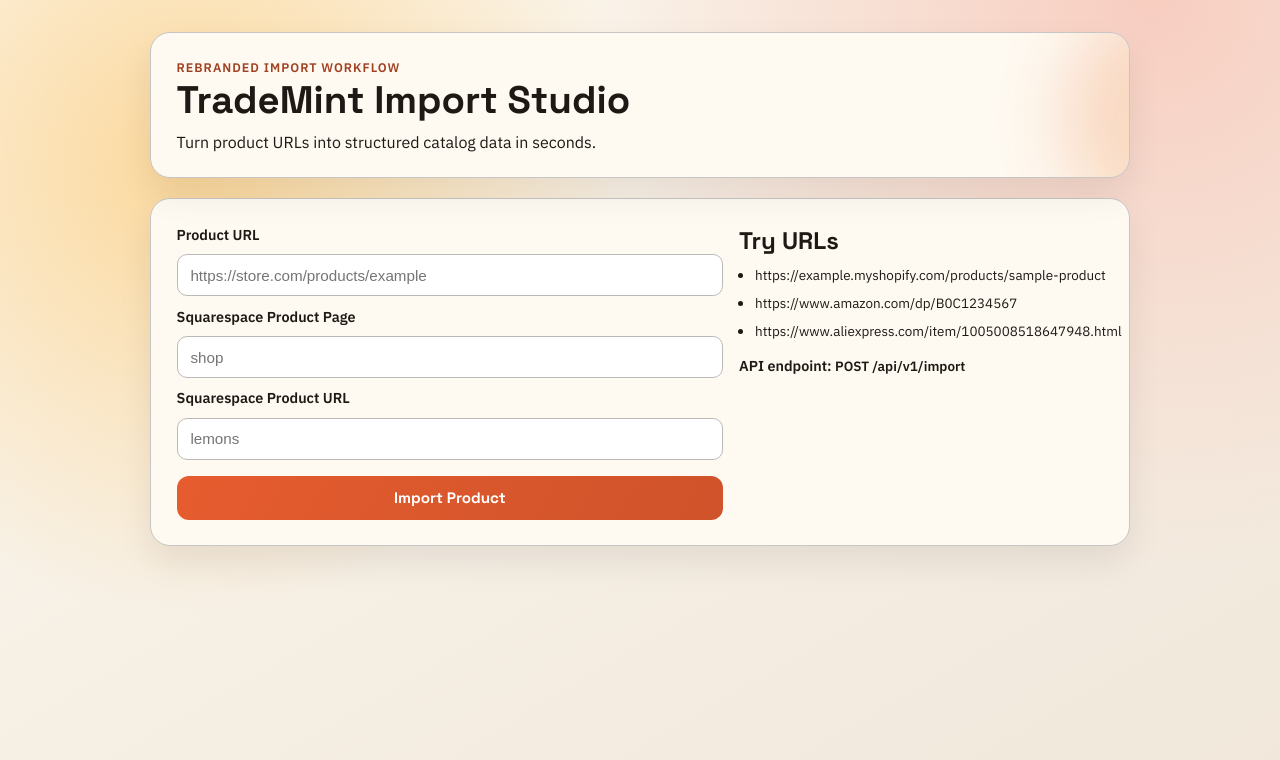
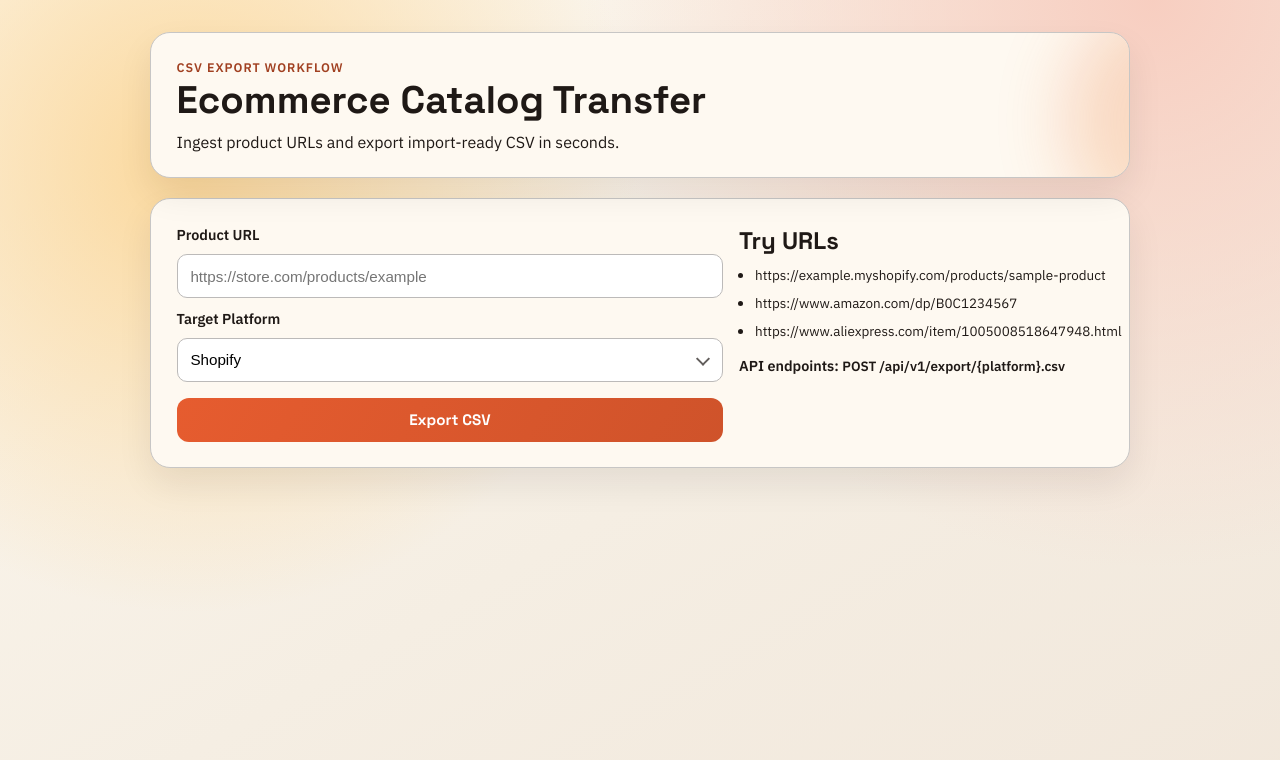
Before and after one commit to walkidni/shelfshift, a FastAPI app: page / in a window 1280 px wide. Shown: the top 760 px of the page. Run offline with FastAPI, Linux system fonts and the light colour scheme.

Commit message:
rebrand to url -> csv purpose

```diff
--- a/app/__init__.py
+++ b/app/__init__.py
@@ -1 +1 @@
-"""TradeMint import application package."""
+"""Ecommerce Catalog Transfer application package."""
--- a/app/config.py
+++ b/app/config.py
@@ -31,10 +31,10 @@ def get_settings() -> Settings:
         if origin.strip()
     )
     return Settings(
-        app_name=os.getenv("APP_NAME", "TradeMint Import Studio"),
+        app_name=os.getenv("APP_NAME", "Ecommerce Catalog Transfer"),
         app_tagline=os.getenv(
             "APP_TAGLINE",
-            "Turn product URLs into structured catalog data in seconds.",
+            "Ingest product URLs and export import-ready CSV in seconds.",
         ),
         brand_primary=os.getenv("BRAND_PRIMARY", "#e65c2f"),
         brand_secondary=os.getenv("BRAND_SECONDARY", "#f8b84a"),
--- a/app/main.py
+++ b/app/main.py
@@ -1,4 +1,3 @@
-import json
 from pathlib import Path
 
 from fastapi import FastAPI, Form, HTTPException, Query, Request
@@ -28,7 +27,7 @@ STATIC_DIR = BASE_DIR / "web" / "static"
 settings = get_settings()
 app = FastAPI(
     title=settings.app_name,
-    summary="Product URL importer with API + web interface",
+    summary="Ingest product URLs and export importable platform CSV files",
     version="1.0.0",
 )
 
@@ -95,9 +94,31 @@ def _run_import_product(product_url: str) -> ProductResult:
         raise HTTPException(status_code=500, detail=f"Internal import error: {exc}") from exc
 
 
-def _run_import(product_url: str) -> dict:
-    product = _run_import_product(product_url)
-    return product.to_dict(include_raw=settings.debug)
+def _export_csv_for_target(
+    product: ProductResult,
+    *,
+    target_platform: str,
+    publish: bool,
+    squarespace_product_page: str,
+    squarespace_product_url: str,
+) -> tuple[str, str]:
+    target = (target_platform or "").strip().lower()
+    if target == "shopify":
+        return product_to_shopify_csv(product, publish=publish)
+    if target == "squarespace":
+        return product_to_squarespace_csv(
+            product,
+            publish=publish,
+            product_page=squarespace_product_page,
+            product_url=squarespace_product_url,
+        )
+    if target == "woocommerce":
+        return product_to_woocommerce_csv(product, publish=publish)
+
+    raise HTTPException(
+        status_code=422,
+        detail="target_platform must be one of: shopify, squarespace, woocommerce",
+    )
 
 
 def _csv_attachment_response(csv_text: str, filename: str) -> Response:
@@ -111,12 +132,9 @@ def _csv_attachment_response(csv_text: str, filename: str) -> Response:
 def _render_index(
     request: Request,
     *,
-    result_json: str | None,
-    shopify_csv_url: str | None,
-    squarespace_csv_url: str | None,
-    woocommerce_csv_url: str | None,
     error: str | None,
     product_url: str,
+    target_platform: str,
     squarespace_product_page: str,
     squarespace_product_url: str,
     status_code: int = 200,
@@ -126,13 +144,10 @@ def _render_index(
         "index.html",
         {
             "brand": settings,
-            "result_json": result_json,
-            "shopify_csv_url": shopify_csv_url,
-            "squarespace_csv_url": squarespace_csv_url,
-            "woocommerce_csv_url": woocommerce_csv_url,
             "error": error,
             "form": {
                 "product_url": product_url,
+                "target_platform": target_platform,
                 "squarespace_product_page": squarespace_product_page,
                 "squarespace_product_url": squarespace_product_url,
             },
@@ -188,12 +203,9 @@ def export_woocommerce_csv_from_body(payload: ExportWooCommerceCsvRequest) -> Re
 def home(request: Request) -> HTMLResponse:
     return _render_index(
         request,
-        result_json=None,
-        shopify_csv_url=None,
-        squarespace_csv_url=None,
-        woocommerce_csv_url=None,
         error=None,
         product_url="",
+        target_platform="shopify",
         squarespace_product_page="",
         squarespace_product_url="",
     )
@@ -236,39 +248,32 @@ def export_woocommerce_csv_from_web(
     return _csv_attachment_response(csv_text, filename)
 
 
-@app.post("/import", response_class=HTMLResponse)
-def import_from_web(
+@app.post("/export.csv")
+def export_csv_from_web(
     request: Request,
     product_url: str = Form(...),
+    target_platform: str = Form(...),
+    publish: bool = Form(False),
     squarespace_product_page: str = Form(default=""),
     squarespace_product_url: str = Form(default=""),
-) -> HTMLResponse:
-    payload = None
-    shopify_csv_url = None
-    squarespace_csv_url = None
-    woocommerce_csv_url = None
-    error = None
-    status_code = 200
+) -> Response:
     try:
         product = _run_import_product(product_url)
-        payload = product.to_dict(include_raw=settings.debug)
-        shopify_csv_url = "/export/shopify.csv"
-        squarespace_csv_url = "/export/squarespace.csv"
-        woocommerce_csv_url = "/export/woocommerce.csv"
+        csv_text, filename = _export_csv_for_target(
+            product,
+            target_platform=target_platform,
+            publish=publish,
+            squarespace_product_page=squarespace_product_page,
+            squarespace_product_url=squarespace_product_url,
+        )
+        return _csv_attachment_response(csv_text, filename)
     except HTTPException as exc:
-        error = exc.detail
-        status_code = exc.status_code
-
-    result_json = json.dumps(payload, indent=2) if payload else None
-    return _render_index(
-        request,
-        result_json=result_json,
-        shopify_csv_url=shopify_csv_url,
-        squarespace_csv_url=squarespace_csv_url,
-        woocommerce_csv_url=woocommerce_csv_url,
-        error=error,
-        product_url=product_url,
-        squarespace_product_page=squarespace_product_page,
-        squarespace_product_url=squarespace_product_url,
-        status_code=status_code,
-    )
+        return _render_index(
+            request,
+            error=exc.detail,
+            product_url=product_url,
+            target_platform=target_platform,
+            squarespace_product_page=squarespace_product_page,
+            squarespace_product_url=squarespace_product_url,
+            status_code=exc.status_code,
+        )
--- a/app/web/static/styles.css
+++ b/app/web/static/styles.css
@@ -90,19 +90,58 @@ label {
   font-weight: 600;
 }
 
-input {
+input,
+select {
   width: 100%;
   min-width: 0;
+  display: block;
+  height: 44px;
   border: 1px solid color-mix(in srgb, var(--brand-ink), white 70%);
   border-radius: 10px;
   padding: 0.72rem 0.8rem;
   font-size: 0.95rem;
+  line-height: 1.2;
   background: white;
 }
 
-input:focus {
+input:focus,
+select:focus {
   outline: 2px solid color-mix(in srgb, var(--brand-primary), white 35%);
   border-color: transparent;
+}
+
+select {
+  appearance: none;
+  -webkit-appearance: none;
+  -moz-appearance: none;
+  padding-right: 2.5rem;
+}
+
+.select-wrap {
+  position: relative;
+  width: 100%;
+}
+
+.conditional-fields {
+  display: grid;
+  gap: 0.65rem;
+}
+
+.conditional-fields.is-hidden {
+  display: none;
+}
+
+.select-wrap::after {
+  content: "";
+  position: absolute;
+  right: 0.95rem;
+  top: 50%;
+  width: 0.5rem;
+  height: 0.5rem;
+  border-right: 2px solid color-mix(in srgb, var(--brand-ink), white 30%);
+  border-bottom: 2px solid color-mix(in srgb, var(--brand-ink), white 30%);
+  transform: translateY(-62%) rotate(45deg);
+  pointer-events: none;
 }
 
 button {
--- a/app/web/templates/index.html
+++ b/app/web/templates/index.html
@@ -22,13 +22,15 @@
   <body>
     <main class="shell">
       <section class="panel hero">
-        <p class="eyebrow">Rebranded Import Workflow</p>
+        <p class="eyebrow">CSV Export Workflow</p>
         <h1>{{ brand.app_name }}</h1>
         <p>{{ brand.app_tagline }}</p>
       </section>
 
       <section class="panel grid">
-        <form class="import-form" method="post" action="/import">
+        <form class="import-form" method="post" action="/export.csv">
+          {% set show_squarespace_fields = form.target_platform == "squarespace" %}
+
           <label for="product_url">Product URL</label>
           <input
             id="product_url"
@@ -39,6 +41,20 @@
             required
           />
 
+          <label for="target_platform">Target Platform</label>
+          <div class="select-wrap">
+            <select id="target_platform" name="target_platform" required>
+              <option value="shopify" {% if form.target_platform == "shopify" %}selected{% endif %}>Shopify</option>
+              <option value="squarespace" {% if form.target_platform == "squarespace" %}selected{% endif %}>Squarespace</option>
+              <option value="woocommerce" {% if form.target_platform == "woocommerce" %}selected{% endif %}>WooCommerce</option>
+            </select>
+          </div>
+
+          <div
+            id="squarespace-fields"
+            class="conditional-fields{% if not show_squarespace_fields %} is-hidden{% endif %}"
+            aria-hidden="{% if show_squarespace_fields %}false{% else %}true{% endif %}"
+          >
             <label for="squarespace_product_page">Squarespace Product Page</label>
             <input
               id="squarespace_product_page"
@@ -46,6 +62,7 @@
               type="text"
               placeholder="shop"
               value="{{ form.squarespace_product_page }}"
+              {% if not show_squarespace_fields %}disabled{% endif %}
             />
 
             <label for="squarespace_product_url">Squarespace Product URL</label>
@@ -55,9 +72,11 @@
               type="text"
               placeholder="lemons"
               value="{{ form.squarespace_product_url }}"
+              {% if not show_squarespace_fields %}disabled{% endif %}
             />
+          </div>
 
-          <button type="submit">Import Product</button>
+          <button type="submit">Export CSV</button>
         </form>
 
         <aside class="info">
@@ -67,45 +86,39 @@
             <li><code>{{ example }}</code></li>
             {% endfor %}
           </ul>
-          <p class="api-note">API endpoint: <code>POST /api/v1/import</code></p>
+          <p class="api-note">API endpoints: <code>POST /api/v1/export/{platform}.csv</code></p>
         </aside>
       </section>
 
       {% if error %}
       <section class="panel error">
-        <h2>Import Error</h2>
+        <h2>Export Error</h2>
         <p>{{ error }}</p>
       </section>
       {% endif %}
+    </main>
+    <script>
+      (() => {
+        const targetPlatform = document.getElementById("target_platform");
+        const squarespaceFields = document.getElementById("squarespace-fields");
+        if (!targetPlatform || !squarespaceFields) {
+          return;
+        }
 
-      {% if result_json %}
-      <section class="panel result">
-        <div class="result-head">
-          <h2>Result JSON</h2>
-          {% if shopify_csv_url %}
-          <form method="post" action="{{ shopify_csv_url }}">
-            <input type="hidden" name="product_url" value="{{ form.product_url }}" />
-            <button class="download-link" type="submit">Download Shopify CSV</button>
-          </form>
-          {% endif %}
-          {% if squarespace_csv_url %}
-          <form method="post" action="{{ squarespace_csv_url }}">
-            <input type="hidden" name="product_url" value="{{ form.product_url }}" />
-            <input type="hidden" name="squarespace_product_page" value="{{ form.squarespace_product_page }}" />
-            <input type="hidden" name="squarespace_product_url" value="{{ form.squarespace_product_url }}" />
-            <button class="download-link" type="submit">Download Squarespace CSV</button>
-          </form>
-          {% endif %}
-          {% if woocommerce_csv_url %}
-          <form method="post" action="{{ woocommerce_csv_url }}">
-            <input type="hidden" name="product_url" value="{{ form.product_url }}" />
-            <button class="download-link" type="submit">Download WooCommerce CSV</button>
-          </form>
-          {% endif %}
-        </div>
-        <pre>{{ result_json }}</pre>
-      </section>
-      {% endif %}
-    </main>
+        const squarespaceInputs = squarespaceFields.querySelectorAll("input");
+
+        const syncSquarespaceFields = () => {
+          const showSquarespaceFields = targetPlatform.value === "squarespace";
+          squarespaceFields.classList.toggle("is-hidden", !showSquarespaceFields);
+          squarespaceFields.setAttribute("aria-hidden", showSquarespaceFields ? "false" : "true");
+          squarespaceInputs.forEach((input) => {
+            input.disabled = !showSquarespaceFields;
+          });
+        };
+
+        targetPlatform.addEventListener("change", syncSquarespaceFields);
+        syncSquarespaceFields();
+      })();
+    </script>
   </body>
 </html>
```
Also changed, not shown: tests/test_app.py (+48 -11 lines), README.md, 1 other file. Lines whose indentation alone changed are shown as unchanged.
